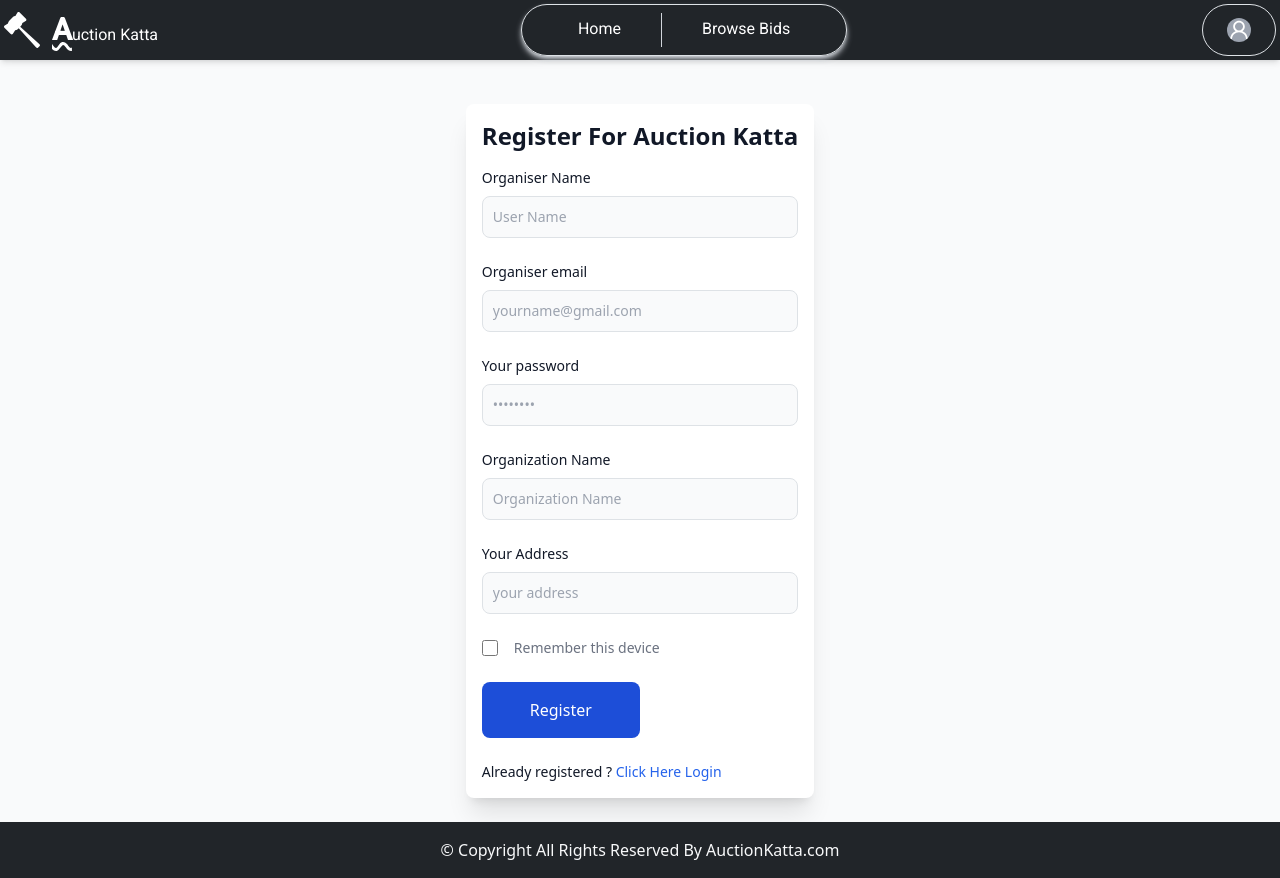
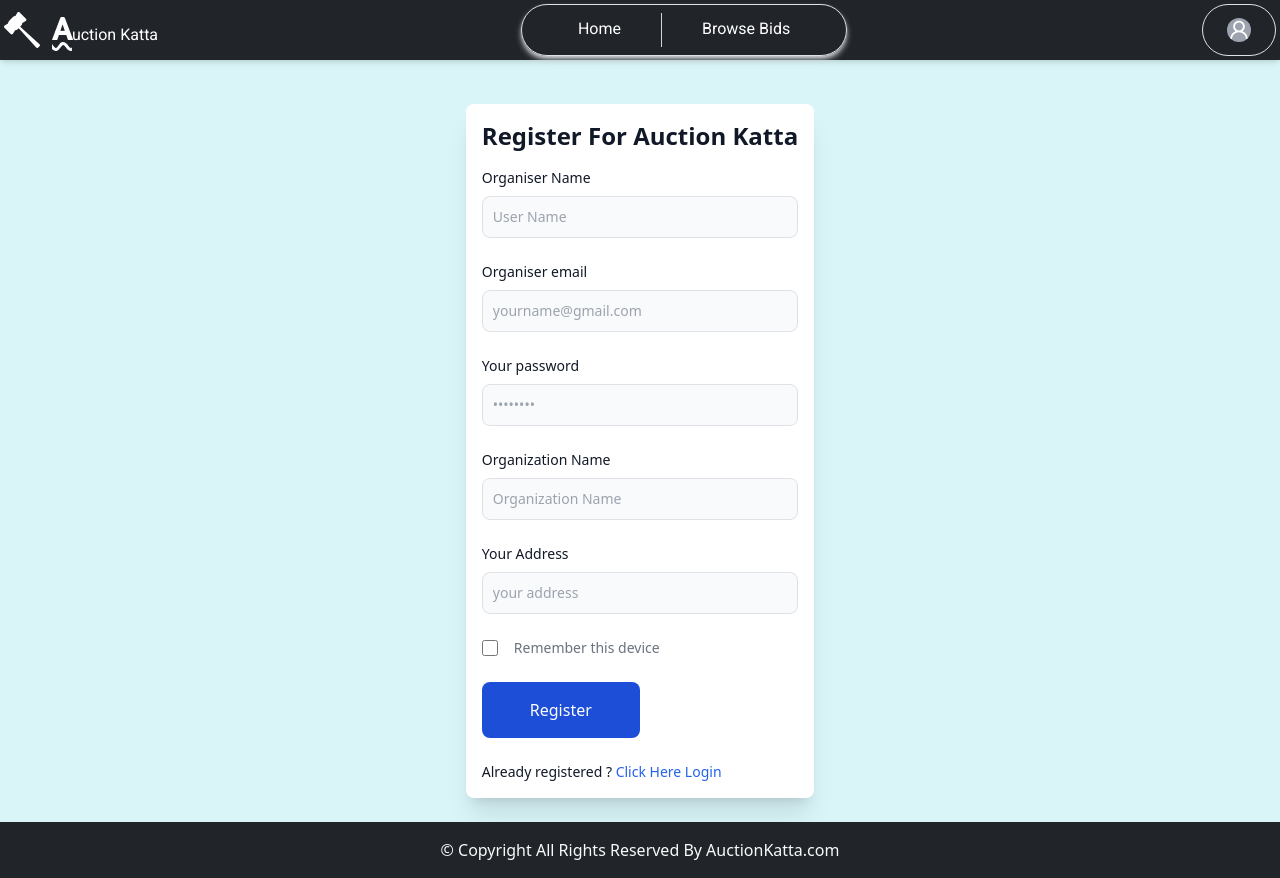
Before and after one commit to vaibhav03ambhore/CodeX_2.1.3, a React (Vite) app in the folder frontend/: page /oregister in a window 1280 px wide. Built offline with nearby package versions, Linux system fonts and the light colour scheme.

Commit message:
Bid route Added

```diff
--- a/frontend/src/Components/Login/OLogin.jsx
+++ b/frontend/src/Components/Login/OLogin.jsx
@@ -47,7 +47,7 @@ const OLogin = () => {
 
     return (
         <div>
-            <section className="bg-gray-50  flex items-center justify-center pt-[80px]">
+            <section className="bg-nc flex items-center justify-center pt-[80px]">
                 <div className="py-4 px-4 mx-auto max-w-screen-xl lg:py-16">
                     <div>
                         <div className="w-full lg:max-w-xl p-6 space-y-8 sm:p-8 bg-white rounded-lg shadow-xl">
--- a/frontend/src/Components/Login/ORegister.jsx
+++ b/frontend/src/Components/Login/ORegister.jsx
@@ -50,8 +50,8 @@ const ORegister = () => {
 
     return (
         <div className=''>
-            <section className="bg-gray-50 flex items-center justify-center pt-[80px]">
-                <div className="py-4 px-4 mx-auto max-w-screen-xl lg:py-16">
+            <section className="bg-nc flex items-center justify-center pt-[80px]">
+                <div className="py-4 px-4 mx-auto max-w-screen-xl lg:py-16 bg-nc">
                     <div>
                         <div className="w-full lg:max-w-xl p-6 space-y-4 sm:p-4 bg-white rounded-lg shadow-xl">
                             <h2 className="text-2xl font-bold text-gray-900">
--- a/frontend/src/Components/Login/ULogin.jsx
+++ b/frontend/src/Components/Login/ULogin.jsx
@@ -43,7 +43,7 @@ const Login = () => {
 
     return (
         <div>
-            <section className="bg-gray-50 font-cus  flex items-center justify-center pt-[80px]">
+            <section className="bg-nc font-cus  flex items-center justify-center pt-[80px]">
                 <div className="py-4 px-4 mx-auto max-w-screen-xl lg:py-16">
                     <div>
                         <div className="w-full lg:max-w-xl p-6 space-y-8 sm:p-8 bg-white rounded-lg shadow-xl">
--- a/frontend/src/Components/Login/URegister.jsx
+++ b/frontend/src/Components/Login/URegister.jsx
@@ -43,7 +43,7 @@ const Register = () => {
 
     return (
         <div className=''>
-            <section className="bg-gray-50 flex grid justify-items-center pt-[80px]">
+            <section className="bg-nc flex grid justify-items-center pt-[80px]">
                 <div className="py-4 px-4 mx-auto max-w-screen-xl lg:py-16">
                     <div>
                         <div className="w-full bg-danger lg:max-w-xl p-6 space-y-4 sm:p-4 bg-white rounded-lg shadow-xl">
--- a/frontend/src/pages/BrowserBid.jsx
+++ b/frontend/src/pages/BrowserBid.jsx
@@ -22,7 +22,7 @@ const BrowserBid = () => {
   },[])
 
   return (
-    <section className='pt-[95px] md:flex rtl bg-nc'>
+    <section className='pt-[95px] md:flex rtl bg-nc md:h-[100vh]'>
       <div className='Left md:w-[20%] '>
         <FilterCategories />
       </div>
```
Also changed, not shown: frontend/src/Components/Sign up-bro.png (added).
